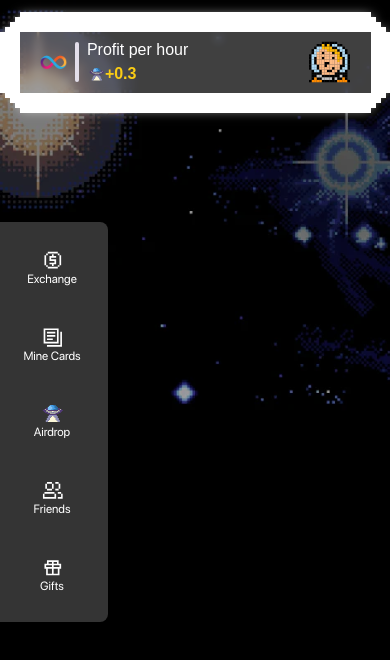
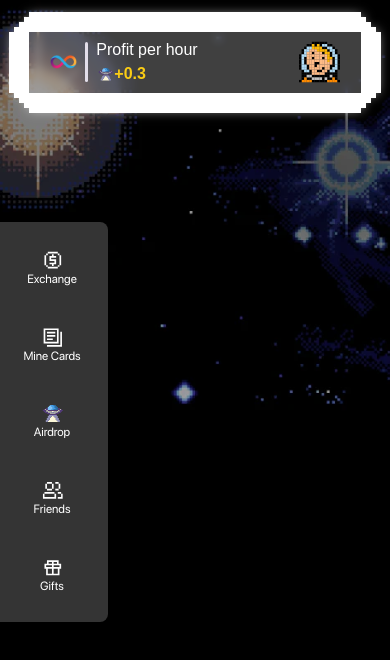
Before and after one commit to ICP-hub/StarDustAdventures, a React (Vite) app in the folder src/game_frontend/: page /dashboard in a window 390 px wide. Shown: the top 660 px of the page. Built offline with nearby package versions, Linux system fonts and the light colour scheme.

Commit message:
Add : width

```diff
--- a/src/game_frontend/src/components/ui/Navbar/index.css
+++ b/src/game_frontend/src/components/ui/Navbar/index.css
@@ -1,12 +1,12 @@
-.header{
+.header {
   @apply w-screen py-8 bg-transparent relative;
 }
 .top-nav-bar {
-    @apply w-[90vw] mx-auto bg-transparent p-2;
-    background: rgba( 255, 255, 255, 0.25 );
+  @apply w-[85vw] md:w-[90vw] mx-auto bg-transparent p-2;
+  background: rgba(255, 255, 255, 0.25);
   /* box-shadow: 0 8px 32px 0 rgba( 31, 38, 135, 0.37 ); */
-    backdrop-filter: blur( 4px );
-    -webkit-backdrop-filter: blur( 4px );
+  backdrop-filter: blur(4px);
+  -webkit-backdrop-filter: blur(4px);
 }
 
 /* Content wrapper */
@@ -59,47 +59,23 @@
   @apply w-full h-full;
 }
 
-
-  .top-nav-bar{
+.top-nav-bar {
   /* margin: 9px auto;
     display: inline-block; */
   text-align: center;
   padding: 0.4rem 1.3rem;
 
-
   /* First white border layer */
   box-shadow:
-    /* Step 1 - Inner white border */
-    5px 0 12px transparent,
-    -5px 0 12px transparent,
-    0 -5px 12px transparent,
-    0 5px 12px transparent,
-
-    /* Step 2 - Second #D9CCC1 border */
-    10px 0 12px transparent,
-    -10px 0 12px transparent,
-    0 -10px 12px transparent,
-    0 10px 12px transparent,
-    0 0 0 5px transparent,
-
-    /* Step 3 - Third black border */
-    15px 0 12px white,
-    -15px 0 12px white,
-    0 15px 12px white,
-    0 -15px 12px white,
-    0 -5px 0 5px white,
-    0 5px 0 5px white,
-    5px 0 0 5px white,
-    -5px 0 0 5px white,
-
-    /* Step 4 - Final white border (no blur) */
-    20px 0 0 #FFFFFF,
-    -20px 0 0 #FFFFFF,
-    0 -20px 0 #FFFFFF,
-    0 20px 0 #FFFFFF,
-    10px 0 0 5px #FFFFFF,
-    -10px 0 0 5px #FFFFFF,
-    0 10px 0 5px #FFFFFF,
-    0 -10px 0 5px #FFFFFF,
-    0 0 0 10px #FFFFFF;
+    /* Step 1 - Inner white border */ 5px 0 12px transparent,
+    -5px 0 12px transparent, 0 -5px 12px transparent, 0 5px 12px transparent,
+    /* Step 2 - Second #D9CCC1 border */ 10px 0 12px transparent,
+    -10px 0 12px transparent, 0 -10px 12px transparent, 0 10px 12px transparent,
+    0 0 0 5px transparent, /* Step 3 - Third black border */ 15px 0 12px white,
+    -15px 0 12px white, 0 15px 12px white, 0 -15px 12px white,
+    0 -5px 0 5px white, 0 5px 0 5px white, 5px 0 0 5px white, -5px 0 0 5px white,
+    /* Step 4 - Final white border (no blur) */ 20px 0 0 #ffffff,
+    -20px 0 0 #ffffff, 0 -20px 0 #ffffff, 0 20px 0 #ffffff, 10px 0 0 5px #ffffff,
+    -10px 0 0 5px #ffffff, 0 10px 0 5px #ffffff, 0 -10px 0 5px #ffffff,
+    0 0 0 10px #ffffff;
 }
```
Also changed, not shown: src/game_frontend/src/components/ui/Navbar/index.tsx (+8 -9 lines), 1 other file (tests, documents, lock files or other folders). Lines whose indentation alone changed are shown as unchanged.
